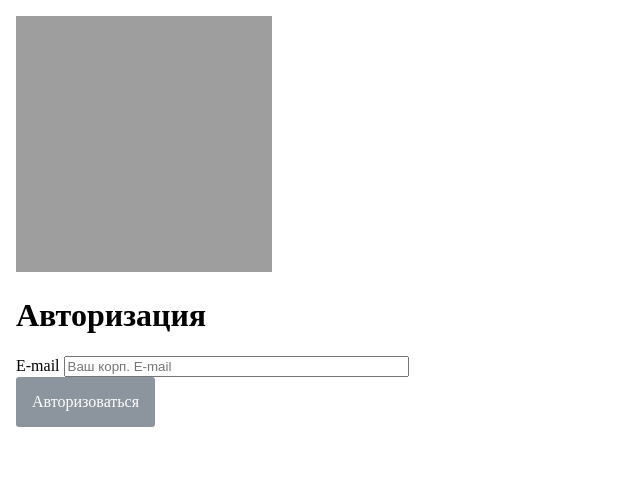
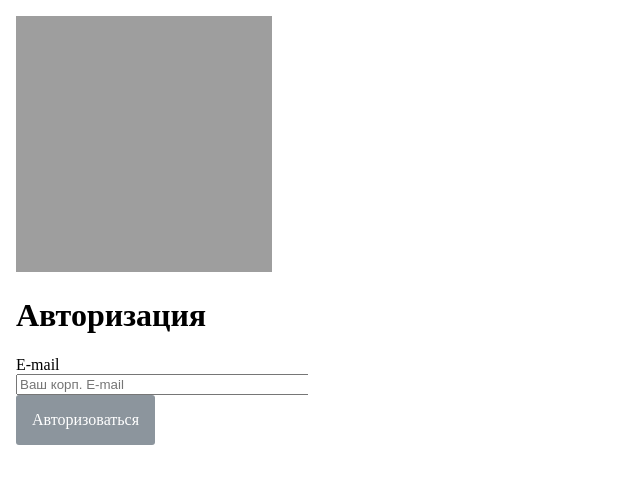
Before and after one commit to kedalovo/komos_help, a plain HTML site: page index.html in a window 1280 px wide. Shown: the whole page, without its empty margins (0-640 px from the left). Drawn offline with Linux system fonts and the light colour scheme.

Commit message:
Финальный размер 4

```diff
--- a/index.html
+++ b/index.html
@@ -6,6 +6,6 @@
     <title>Помощник</title>
 </head>
 <body>
-    <embed src="authorization.html" style="width: 100vh; height: 100vh;">
+    <embed src="authorization.html" style="max-width: 100vh; height: 100vh;">
 </body>
 </html>
```
